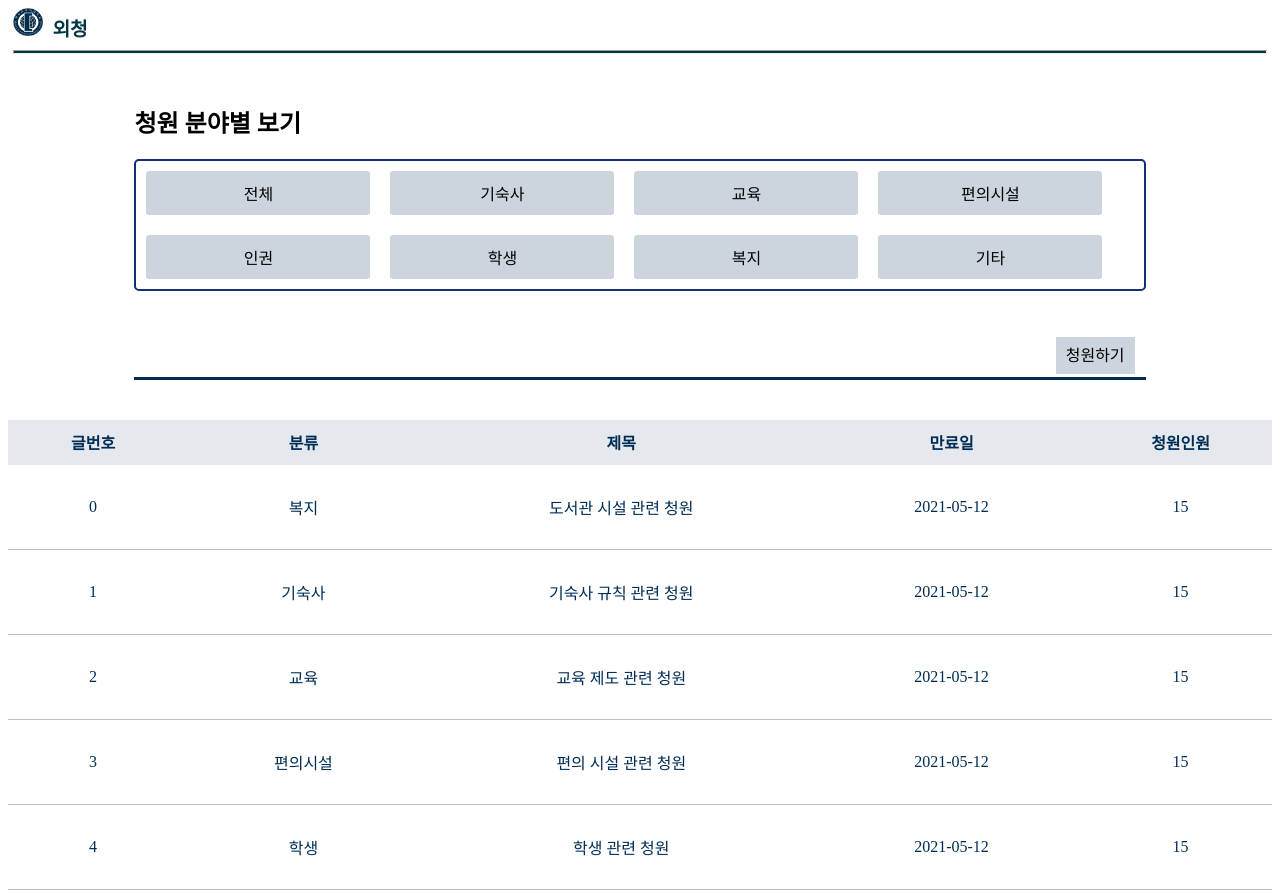
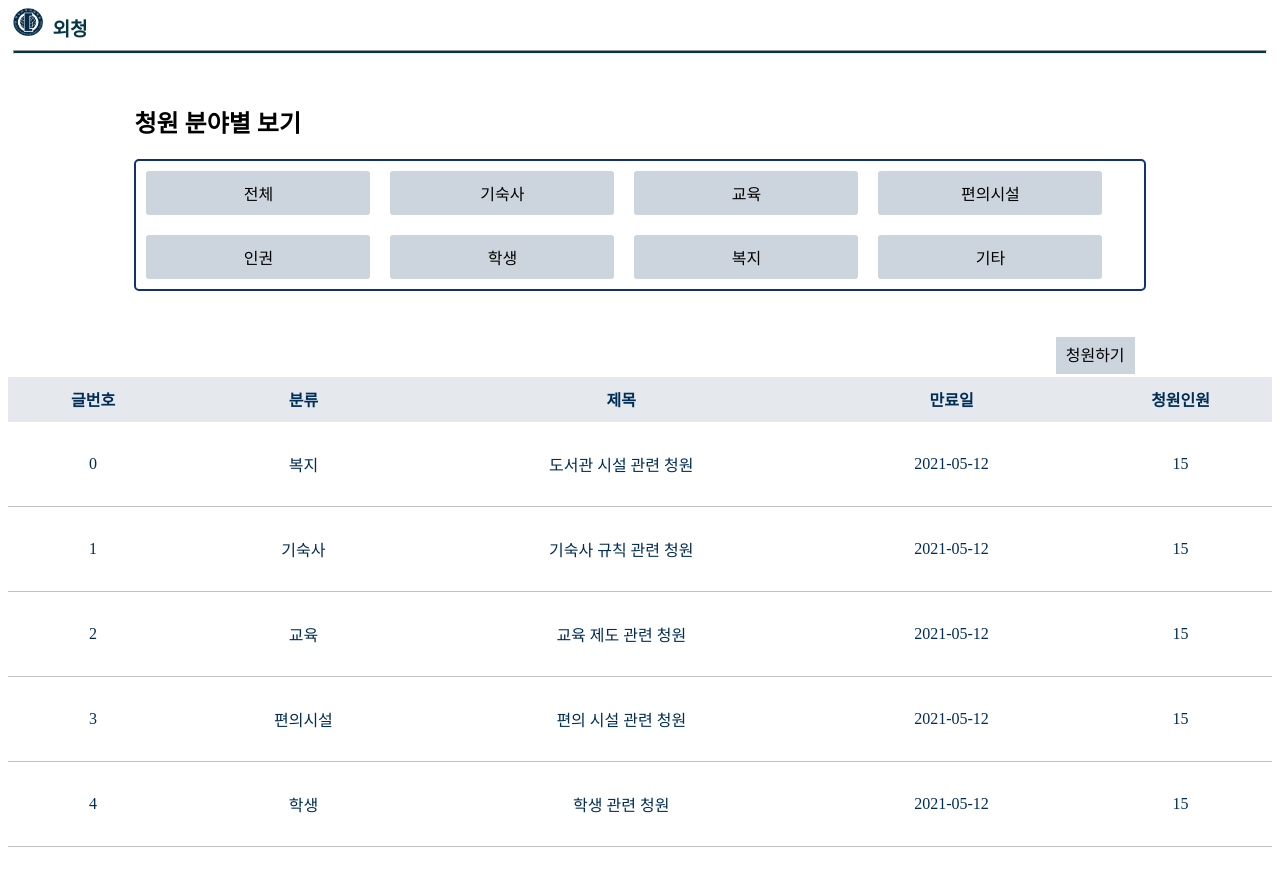
Before and after one commit to suminRoh/Hufs_story, a React (Create React App) app: page / in a window 1280 px wide. Shown: the top 894 px of the page. Built offline with nearby package versions, Linux system fonts and the light colour scheme.

Commit message:
css 수정

```diff
--- a/src/submit/UpdateControl.js
+++ b/src/submit/UpdateControl.js
@@ -28,7 +28,7 @@ class UpdateControl extends Component{//create update delete 기능
                     </tr>
                 </tbody>
             </table>
-
+            <hr className="mainline"></hr>
             <a className="goToPost-button" href="/post" onClick={function(e){
                 var a='post';
                 e.preventDefault();
--- a/src/submit/read.css
+++ b/src/submit/read.css
@@ -72,6 +72,7 @@
     top: 312px;
     border-radius: 0px;
     background: #013642;
+
 }
 
 .main-title a{
@@ -186,11 +187,11 @@ ul{
 }
 
  .goToPost-button{
-    background-color: rgba(141, 113, 80, 0.3);
-    padding: 13px 20px;
+    background-color: rgba(0, 45, 86, 0.2);
+    padding: 13px 18px;
     text-decoration: none;
     color: black;
-    border: 0;
+    border: 10px;
     margin: 43%;
     border-right: 20px;
     outline: 0;
--- a/src/table/Table.css
+++ b/src/table/Table.css
@@ -53,8 +53,8 @@
     text-decoration:none;
     border-spacing: 10px;
     margin-top: 40px;
-    margin-bottom: 40px;
-    border-bottom: 3px solid rgb(0, 45, 86);
+    margin-bottom: 1s0px;
+
 
 
 }
```
